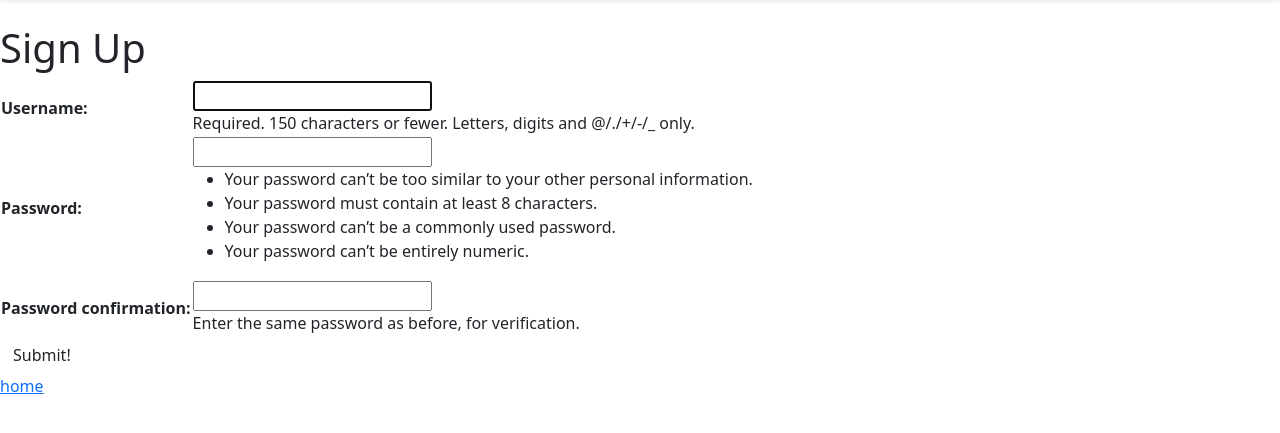
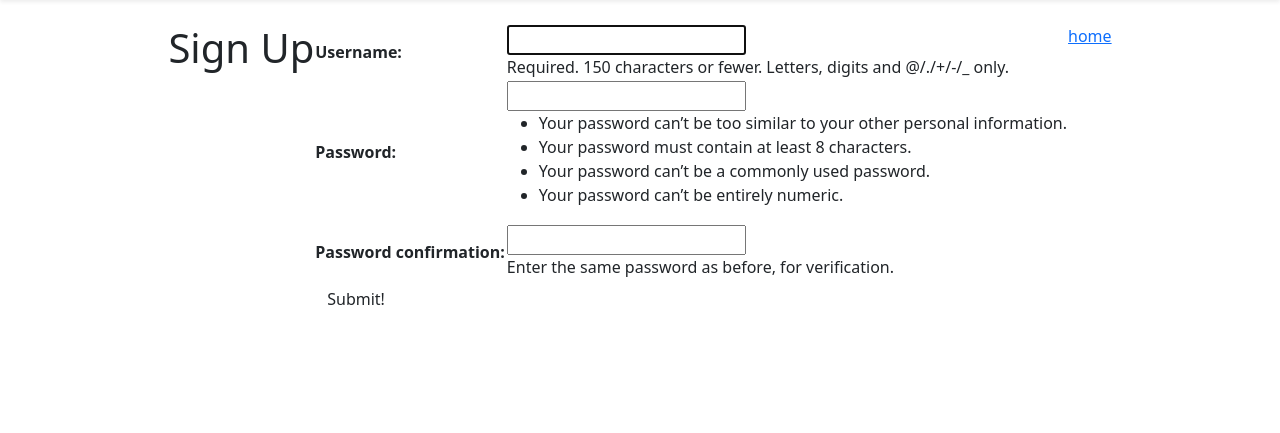
Before and after one commit to carreerpioneer/careerpioneer, a Django app: page /accounts/signup/ in a window 1280 px wide. Shown: the part 74-507 px from the top of the page. Run offline with Django 4.2, Linux system fonts and the light colour scheme.

Commit message:
sign up styling

```diff
--- a/main_app/templates/registration/signup.html
+++ b/main_app/templates/registration/signup.html
@@ -6,6 +6,7 @@
 
 {% block content %}
 
+<section class="container d-flex justify-content-center">
 <div class="page-header">
   <h1>Sign Up</h1>
 </div>
@@ -20,4 +21,5 @@
   <button type="submit" class="btn submit">Submit!</button>
 </form>
 <a href="/">home</a>
+</section>
 {% endblock %}
```
